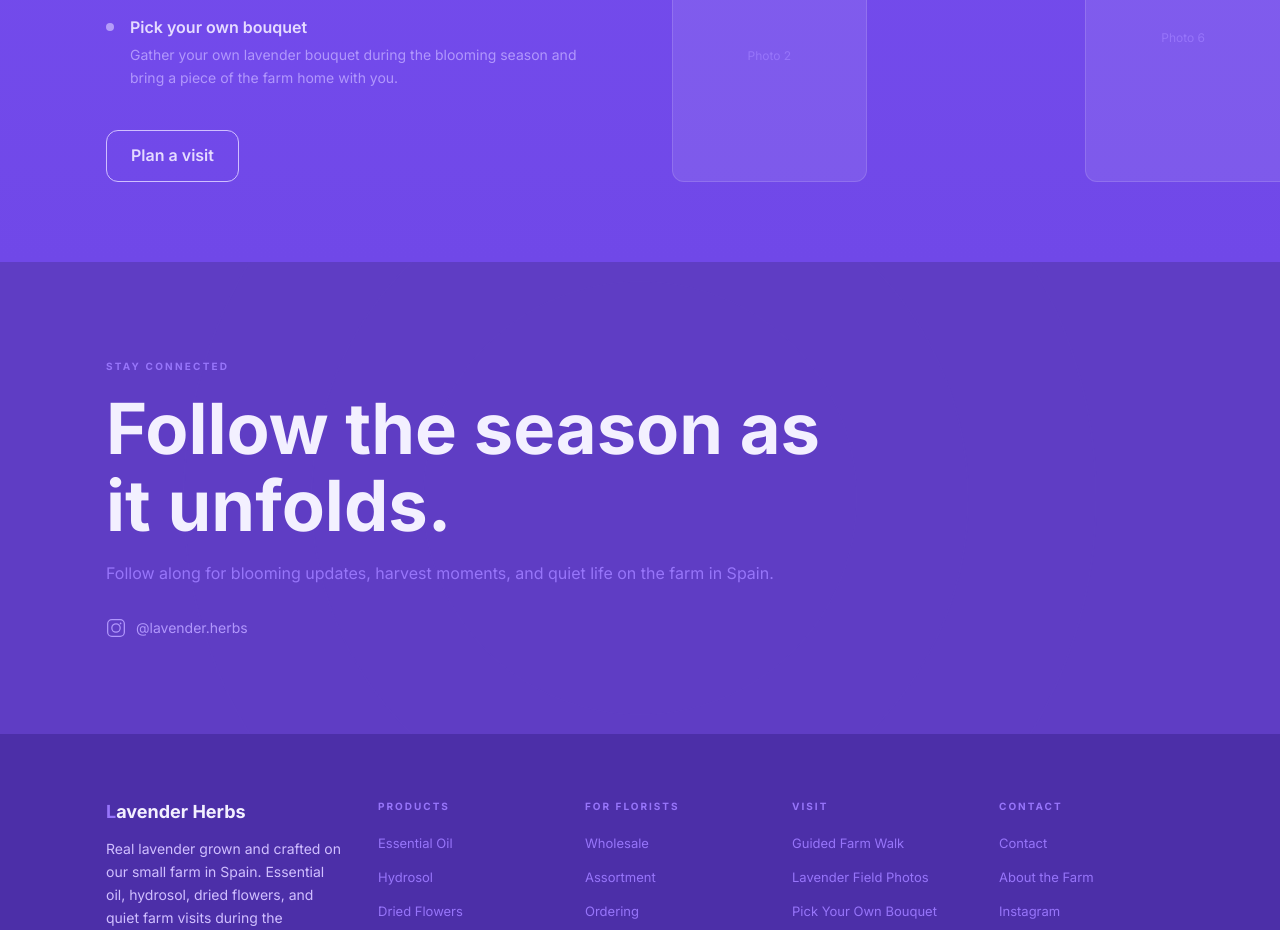
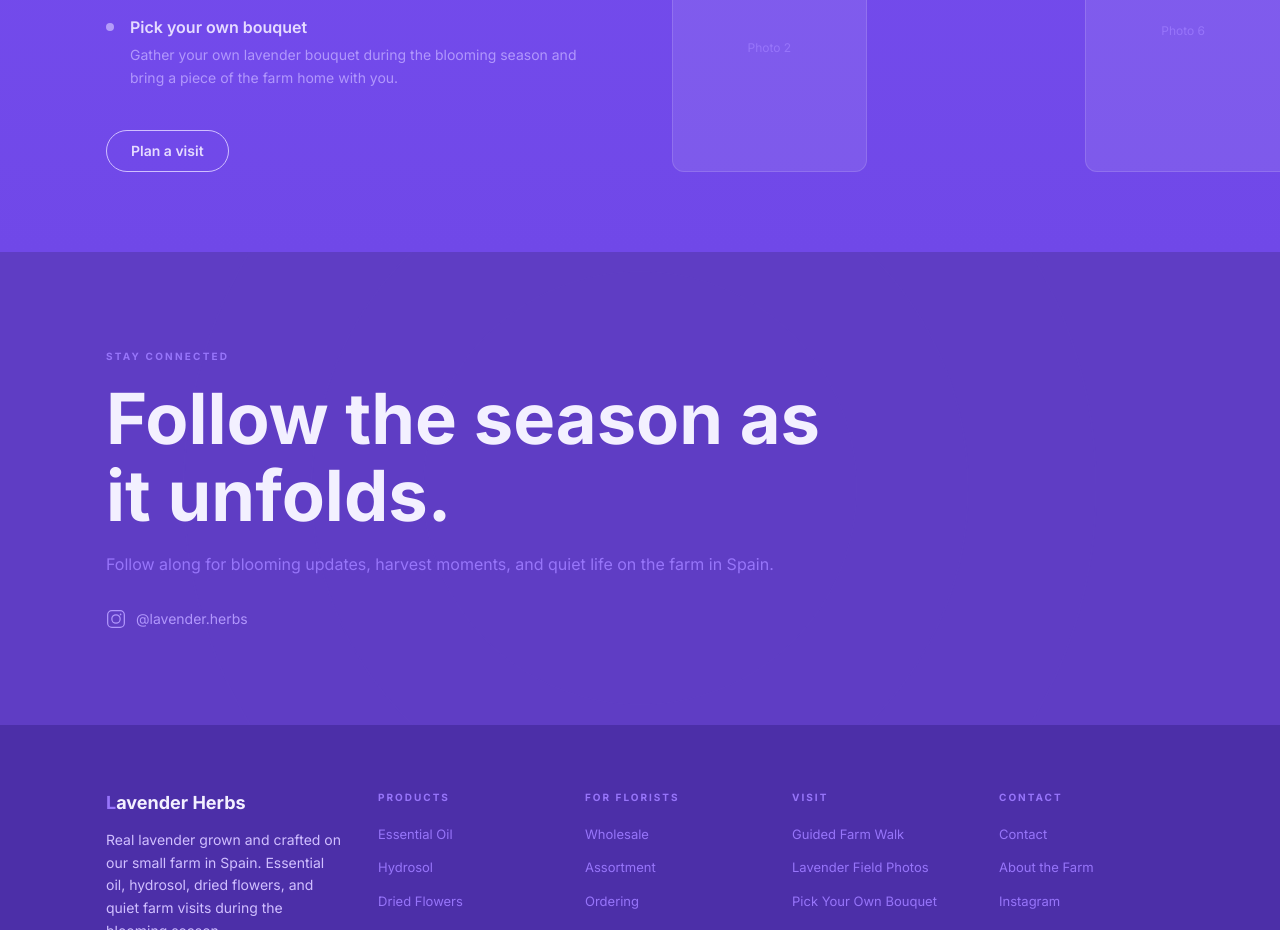
Before and after one commit to Kotkoa/lavender-herbs, a Next.js app in the folder website/: page / in a window 1280 px wide. Shown: the part 5000-5930 px from the top of the page. Built offline with nearby package versions, Linux system fonts and the light colour scheme.

Commit message:
refactor: update button variant in AgrotourismSection for consistency

```diff
--- a/website/components/landing/AgrotourismSection.tsx
+++ b/website/components/landing/AgrotourismSection.tsx
@@ -95,8 +95,8 @@ export default function AgrotourismSection() {
             <div className="reveal mt-10" data-delay="500">
               <Button
                 href="/visit"
-                variant="outline"
-                className="rounded-full border-tone-200 text-tone-100 hover:bg-tone-200 hover:text-tone-900"
+                variant="pill-outline"
+                className="border-tone-200 text-tone-100 hover:bg-tone-200 hover:text-tone-900"
               >
                 Plan a visit
               </Button>
```
